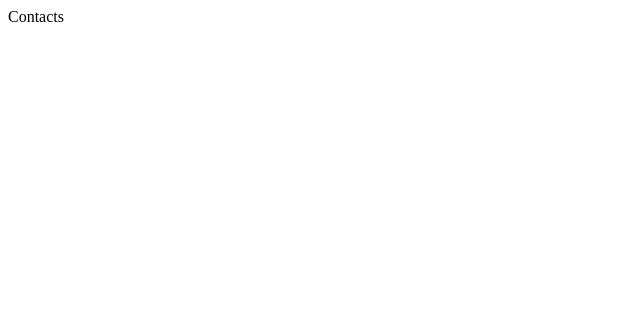
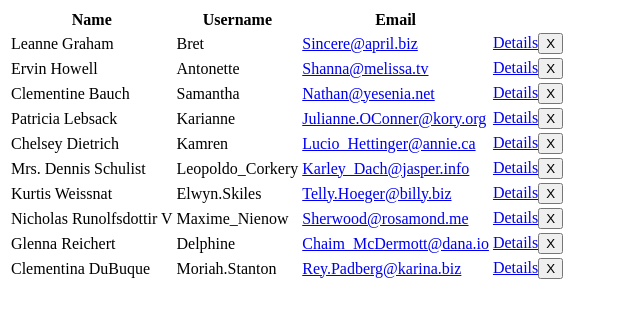
Before and after one commit to AndriiManyak/vue-spa-tt, a Vue app: page / in a window 1280 px wide. Shown: the top 318 px of the page, without its empty margins (0-640 px from the left). Built offline with nearby package versions, Linux system fonts and the light colour scheme.

Commit message:
add table for contacts and change routing

```diff
--- a/src/router/index.js
+++ b/src/router/index.js
@@ -11,12 +11,9 @@ const routes = [
     component: Contacts,
   },
   {
-    path: '/contact',
-    name: 'ContactDetails',
-    // route level code-splitting
-    // this generates a separate chunk (about.[hash].js) for this route
-    // which is lazy-loaded when the route is visited.
-    component: () => import(/* webpackChunkName: "about" */ '@/views/ContactDetails.vue'),
+    path: '/contact/:id',
+    name: 'contact',
+    component: () => import('../views/ContactDetails'),
   },
 ];
 
--- a/src/store.js
+++ b/src/store.js
@@ -1,4 +1,4 @@
-// add some initial comments from https://jsonplaceholder.typicode.com/users
+// add some initial contacts from https://jsonplaceholder.typicode.com/users
 const contacts = [
   {
     id: 1,
--- a/src/views/Contacts.vue
+++ b/src/views/Contacts.vue
@@ -1,15 +1,41 @@
 <template>
-  <div class="contancs">
-    Contacts
-  </div>
+  <table class="contacts__table table">
+    <thead class="table__head">
+      <th>Name</th>
+      <th>Username</th>
+      <th>Email</th>
+      <th></th>
+    </thead>
+
+    <tbody class="table__body">
+      <tr v-if="contacts.length === 0">
+        <td colspan="4">You don't have any contacts</td>
+      </tr>
+      <tr
+        v-for="contact of contacts"
+        :key="contact.id"
+        class="table__contact"
+      >
+        <td>{{ contact.name }}</td>
+        <td>{{ contact.username }}</td>
+        <td><a :href="`mailto:${contact.email}`">{{ contact.email }}</a></td>
+        <td>
+          <router-link :to="{name: 'contact', params: {id: contact.id}}">Details</router-link>
+          <button type="button">X</button>
+          </td>
+      </tr>
+    </tbody>
+  </table>
 </template>
 
 <script>
+import store from '@/store';
+
 export default {
   name: 'Contacts',
   data() {
     return {
-      contacts: [],
+      contacts: store.contacts,
     };
   },
   components: {
```
